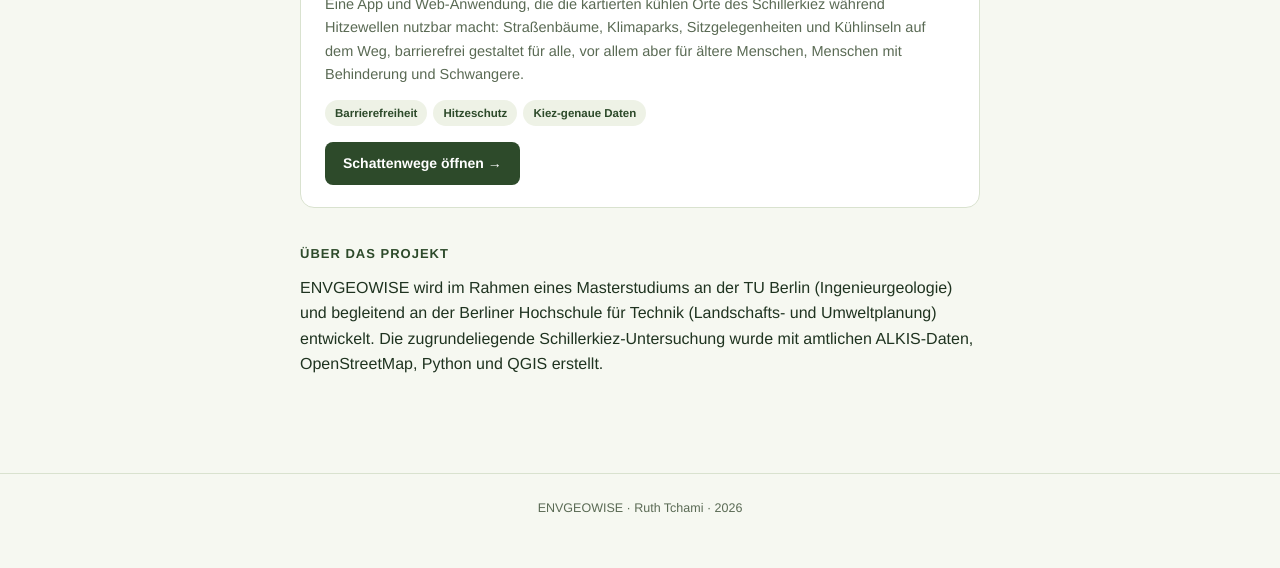
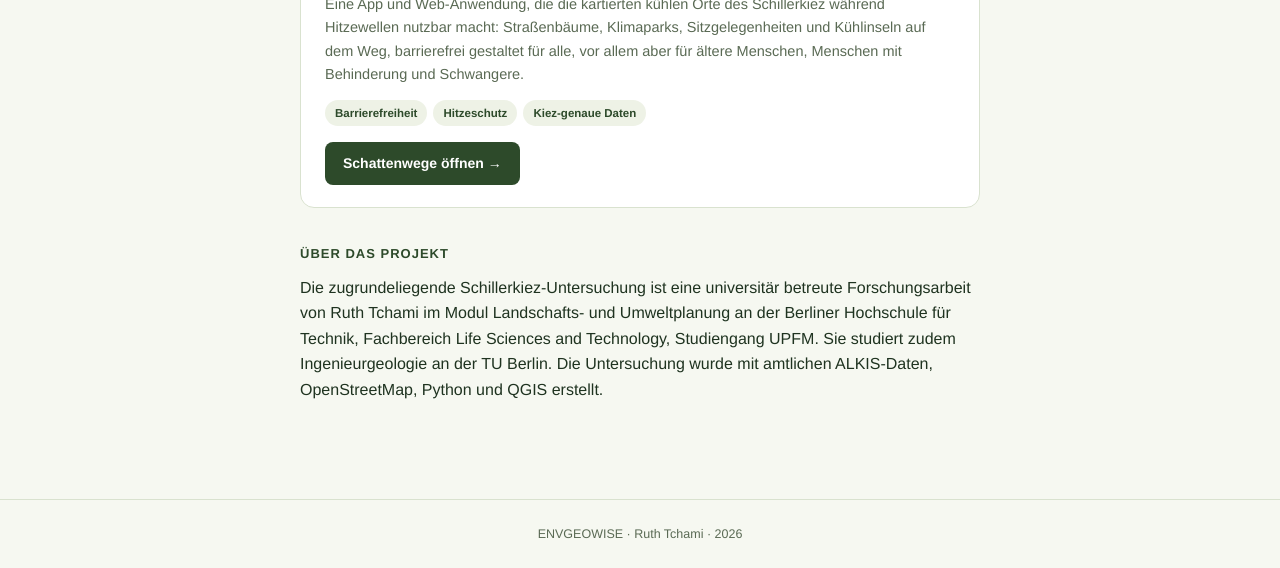
Before and after one commit to Envgeowise/schattenwege, a plain HTML site: page index.html in a window 1280 px wide. Shown: the part 717-1285 px from the top of the page. Before the commit the page ends 1259 px from the top, so only its background shows below. Drawn offline with Linux system fonts and the light colour scheme.

Commit message:
Fix institutional affiliation to match presentation document

```diff
--- a/index.html
+++ b/index.html
@@ -162,7 +162,7 @@
 
   <section>
     <h2>Über das Projekt</h2>
-    <p>ENVGEOWISE wird im Rahmen eines Masterstudiums an der TU Berlin (Ingenieurgeologie) und begleitend an der Berliner Hochschule für Technik (Landschafts- und Umweltplanung) entwickelt. Die zugrundeliegende Schillerkiez-Untersuchung wurde mit amtlichen ALKIS-Daten, OpenStreetMap, Python und QGIS erstellt.</p>
+    <p>Die zugrundeliegende Schillerkiez-Untersuchung ist eine universitär betreute Forschungsarbeit von Ruth Tchami im Modul Landschafts- und Umweltplanung an der Berliner Hochschule für Technik, Fachbereich Life Sciences and Technology, Studiengang UPFM. Sie studiert zudem Ingenieurgeologie an der TU Berlin. Die Untersuchung wurde mit amtlichen ALKIS-Daten, OpenStreetMap, Python und QGIS erstellt.</p>
   </section>
 </main>
 
```
